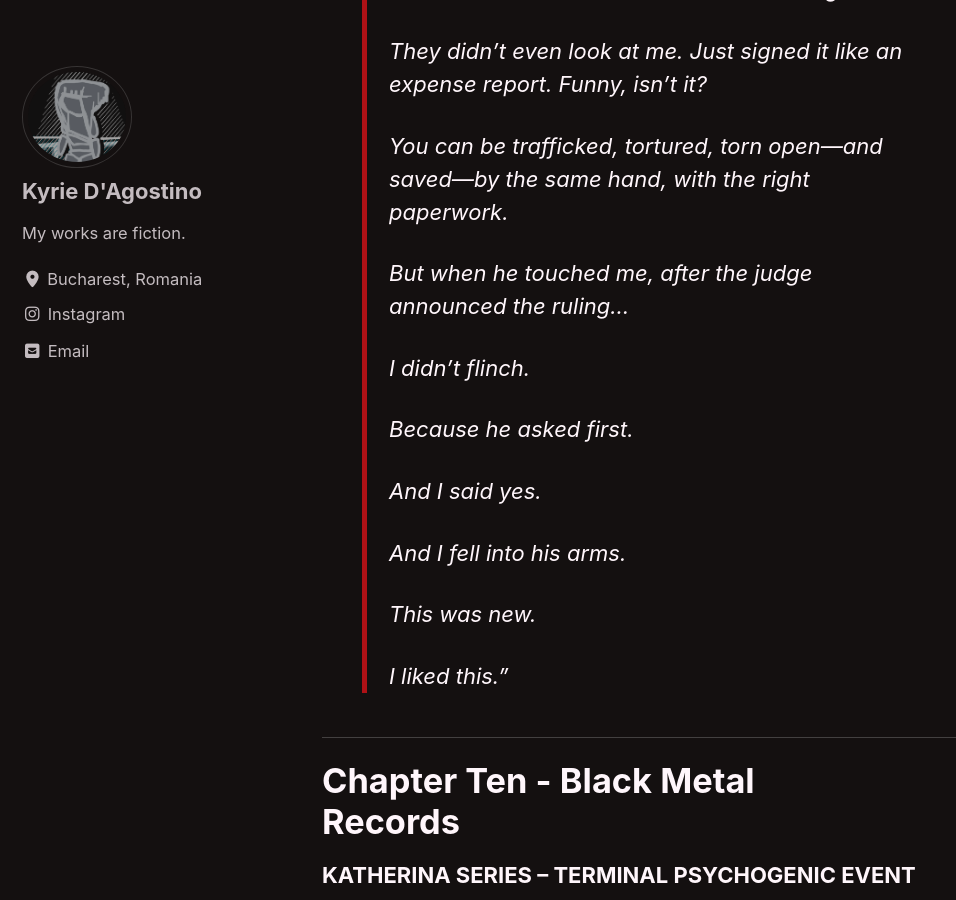
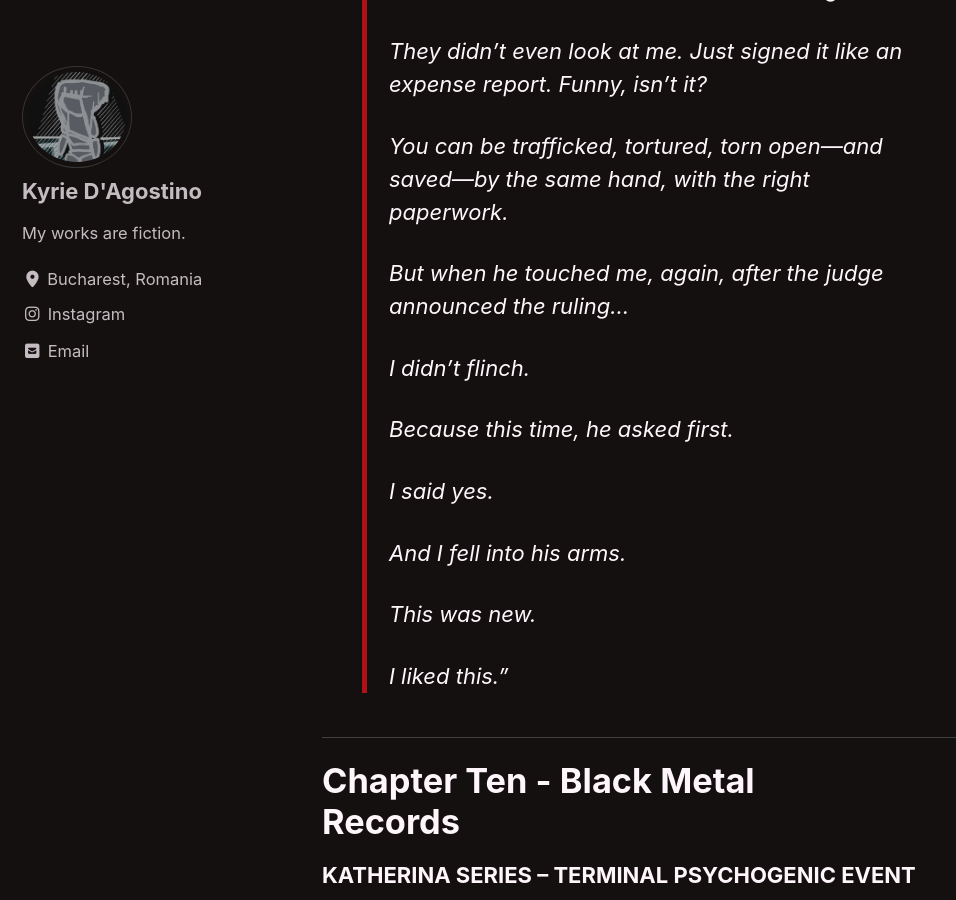
Before and after one commit to kyrie-edelweiss/edelweiss-archive, a Jekyll site: the page built from _pages/red-king.md, in a window 1280 px wide and 900 px high, scrolled down 47120 px. Shown: the whole window, without its empty margins (0-956 px from the left). Built offline with Jekyll 4.4.1, drawn with Linux system fonts in a browser that asks for light colours; cached includes are drawn as plain includes; our own code applies the rules of GitHub Pages for plain Markdown files.

Commit message:
Update red-king.md

```diff
--- a/_pages/red-king.md
+++ b/_pages/red-king.md
@@ -943,13 +943,13 @@ AUDIT NOTE:
 >
 > *You can be trafficked, tortured, torn open—and saved—by the same hand, with the right paperwork.*
 >
-> *But when he touched me, after the judge announced the ruling…*
+> *But when he touched me, again, after the judge announced the ruling…*
 >
 > *I didn’t flinch.*
 >
-> *Because he asked first.*
->
-> *And I said yes.*
+> *Because this time, he asked first.*
+>
+> *I said yes.*
 >
 > *And I fell into his arms.*
 >
```
